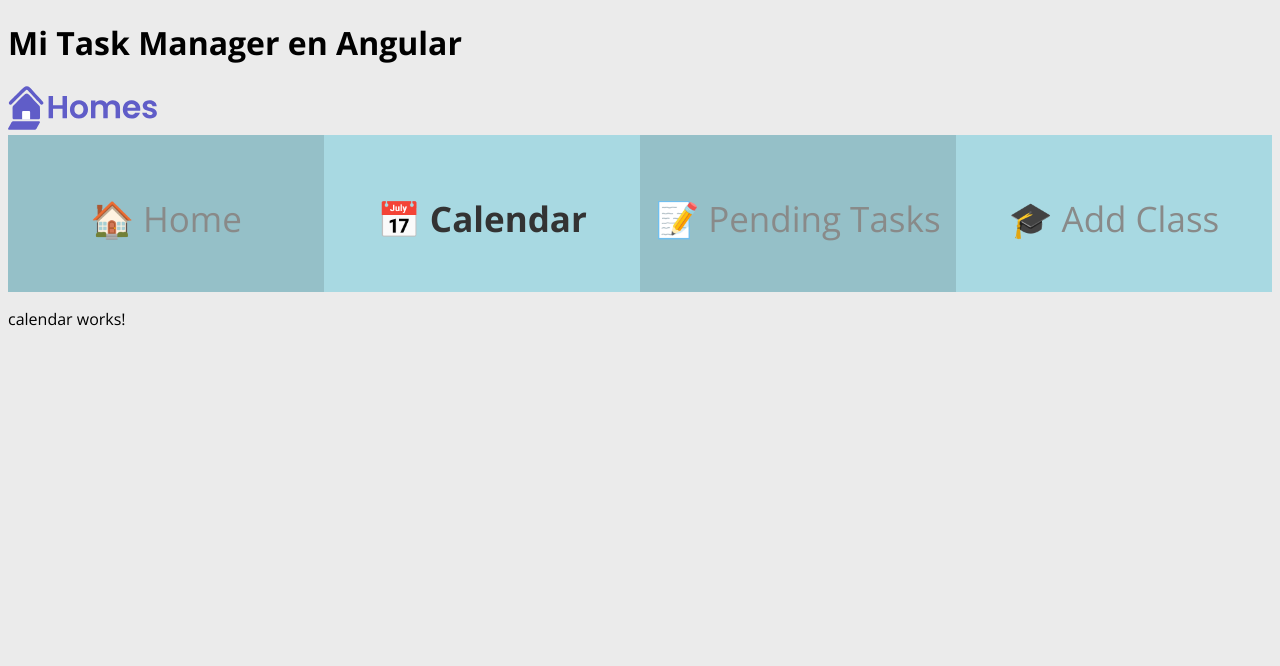
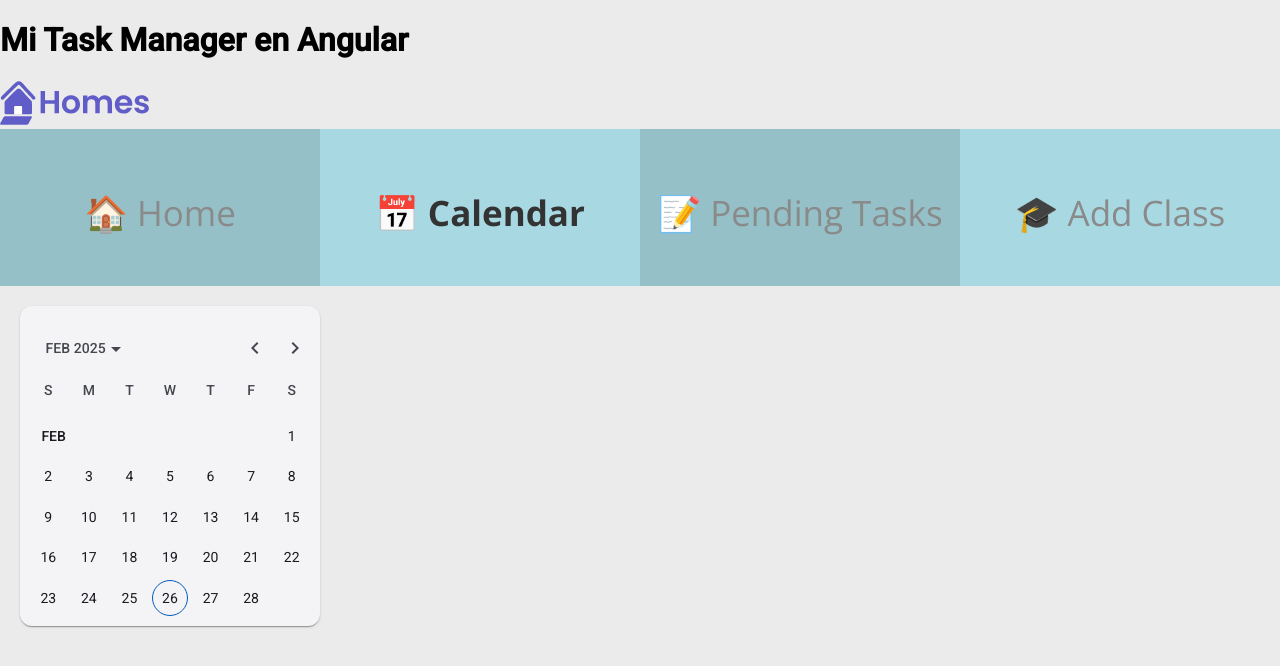
Before and after one commit to rconnolly2/task-app-rconnolly, an Angular app: page /calendar in a window 1280 px wide. Shown: the top 666 px of the page. Built offline with nearby package versions, Linux system fonts and the light colour scheme.

Commit message:
calendar

```diff
--- a/angular.json
+++ b/angular.json
@@ -24,6 +24,7 @@
               "src/assets"
             ],
             "styles": [
+              "@angular/material/prebuilt-themes/azure-blue.css",
               "src/styles.css"
             ],
             "scripts": []
@@ -82,6 +83,7 @@
               }
             ],
             "styles": [
+              "@angular/material/prebuilt-themes/azure-blue.css",
               "src/styles.css"
             ],
             "scripts": []
--- a/package.json
+++ b/package.json
@@ -10,11 +10,12 @@
   },
   "private": true,
   "dependencies": {
-    "@angular/animations": "^19.1.0",
+    "@angular/cdk": "^19.2.1",
     "@angular/common": "^19.1.0",
     "@angular/compiler": "^19.1.0",
     "@angular/core": "^19.1.0",
     "@angular/forms": "^19.1.0",
+    "@angular/material": "^19.2.1",
     "@angular/platform-browser": "^19.1.0",
     "@angular/platform-browser-dynamic": "^19.1.0",
     "@angular/router": "^19.1.0",
--- a/src/app/calendar/calendar.component.css
+++ b/src/app/calendar/calendar.component.css
@@ -0,0 +1,15 @@
+.calendar-page {
+    width: 100%;
+    max-width: 300px;  /* Make the calendar smaller */
+    margin: 0;  /* Remove centering margin */
+    padding: 20px;
+    text-align: left;  /* Align text to the left */
+}
+
+mat-form-field {
+    width: 100%;
+}
+
+p {
+    margin: 10px 0;
+}
--- a/src/app/calendar/calendar.component.html
+++ b/src/app/calendar/calendar.component.html
@@ -1 +1,7 @@
-<p>calendar works!</p>
+<div class="calendar-page">
+    <mat-card class="demo-inline-calendar-card">
+      <mat-calendar [(selected)]="selected"></mat-calendar>
+    </mat-card>
+
+    <p *ngIf="selected">Selected date: {{ selected | date: 'fullDate' }}</p>
+</div>
--- a/src/app/calendar/calendar.component.ts
+++ b/src/app/calendar/calendar.component.ts
@@ -1,11 +1,53 @@
 import { Component } from '@angular/core';
+import { MatCardModule } from '@angular/material/card';
+import { MatDatepickerModule } from '@angular/material/datepicker';
+import { MatNativeDateModule } from '@angular/material/core';
+import { CommonModule } from '@angular/common';
+import { MatDatepickerInputEvent } from '@angular/material/datepicker';
 
 @Component({
   selector: 'app-calendar',
-  imports: [],
   templateUrl: './calendar.component.html',
-  styleUrl: './calendar.component.css'
+  styleUrls: ['./calendar.component.css'],
+  standalone: true,
+  imports: [
+    MatCardModule,
+    MatDatepickerModule,
+    MatNativeDateModule,
+    CommonModule,
+  ]
 })
 export class CalendarComponent {
+  selected: Date | null = null;
+  selectedWeek: { start: Date, end: Date } | null = null;
 
+  onDateSelected(event: MatDatepickerInputEvent<Date>): void {
+    const date = event.value;
+    this.selected = date;
+    if (date) {
+      this.selectedWeek = this.getWeekRange(date);
+    }
+  }
+
+  getWeekRange(date: Date): { start: Date, end: Date } {
+    const start = this.getStartOfWeek(date);
+    const end = this.getEndOfWeek(date);
+    return { start, end };
+  }
+
+  getStartOfWeek(date: Date): Date {
+    const start = new Date(date);
+    const day = start.getDay() || 7;
+    start.setDate(start.getDate() - day + 1);
+    start.setHours(0, 0, 0, 0);
+    return start;
+  }
+
+  getEndOfWeek(date: Date): Date {
+    const end = new Date(date);
+    const day = end.getDay() || 7;
+    end.setDate(end.getDate() + (7 - day));
+    end.setHours(23, 59, 59, 999);
+    return end;
+  }
 }
--- a/src/index.html
+++ b/src/index.html
@@ -10,6 +10,8 @@
   <link rel="preconnect" href="https://fonts.gstatic.com" crossorigin>
   <link href="https://fonts.googleapis.com/css2?family=Open+Sans:ital,wght@0,300..800;1,300..800&display=swap" rel="stylesheet">
   <link rel="stylesheet" href="https://cdnjs.cloudflare.com/ajax/libs/font-awesome/4.7.0/css/font-awesome.min.css">
+  <link href="https://fonts.googleapis.com/css2?family=Roboto:wght@300;400;500&display=swap" rel="stylesheet">
+  <link href="https://fonts.googleapis.com/icon?family=Material+Icons" rel="stylesheet">
 </head>
 <body>
   <app-root></app-root>
--- a/src/styles.css
+++ b/src/styles.css
@@ -2,3 +2,5 @@
     background-color: #ebebeb;
     font-family: 'Open Sans', sans-serif;
 }
+html, body { height: 100%; }
+body { margin: 0; font-family: Roboto, "Helvetica Neue", sans-serif; }
```
Also changed, not shown: 1 other file (tests, documents, lock files or other folders).
